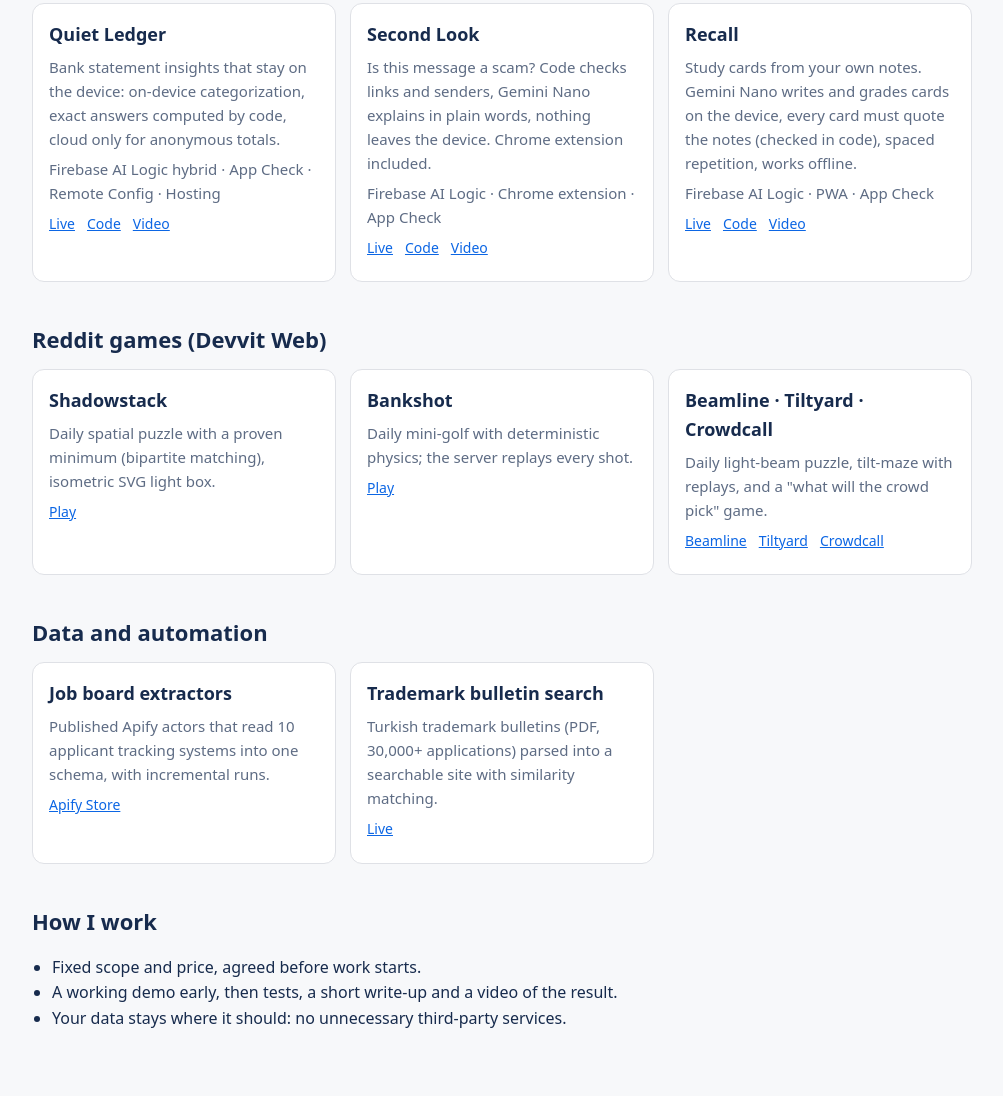
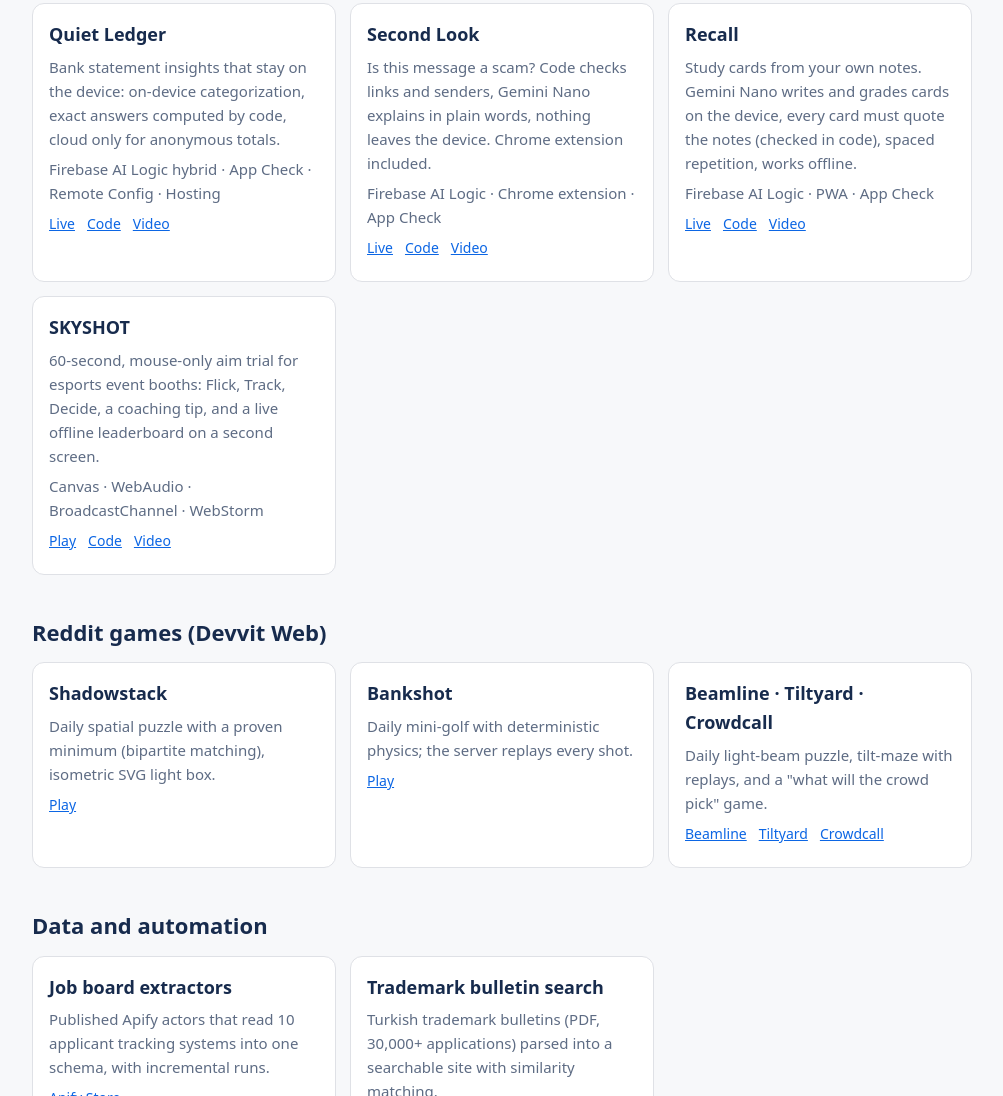
Before and after one commit to mertbatis/kronides-apps, a plain HTML site: page portfolio/index.html in a window 1280 px wide. Shown: the part 1991-3087 px from the top of the page, without its empty margins (138-1141 px from the left). Drawn offline with Linux system fonts and the light colour scheme.

Commit message:
Portfolio: add SKYSHOT
Co-Authored-By: Claude Opus 5.5 <noreply@anthropic.com>

```diff
--- a/portfolio/index.html
+++ b/portfolio/index.html
@@ -36,6 +36,7 @@ ul{padding-left:20px}</style></head><body><main>
 <div class="c"><h3>Quiet Ledger</h3><p>Bank statement insights that stay on the device: on-device categorization, exact answers computed by code, cloud only for anonymous totals.</p><p class="tags">Firebase AI Logic hybrid · App Check · Remote Config · Hosting</p><p class="links"><a href="https://quiet-ledger-c9fd6.web.app">Live</a><a href="https://github.com/mertbatis/quiet-ledger">Code</a><a href="https://youtu.be/cAjVbQ6VLTs">Video</a></p></div>
 <div class="c"><h3>Second Look</h3><p>Is this message a scam? Code checks links and senders, Gemini Nano explains in plain words, nothing leaves the device. Chrome extension included.</p><p class="tags">Firebase AI Logic · Chrome extension · App Check</p><p class="links"><a href="https://second-look-kronides.web.app">Live</a><a href="https://github.com/mertbatis/second-look">Code</a><a href="https://youtu.be/T9GBBByipck">Video</a></p></div>
 <div class="c"><h3>Recall</h3><p>Study cards from your own notes. Gemini Nano writes and grades cards on the device, every card must quote the notes (checked in code), spaced repetition, works offline.</p><p class="tags">Firebase AI Logic · PWA · App Check</p><p class="links"><a href="https://recall-kronides.web.app">Live</a><a href="https://github.com/mertbatis/recall">Code</a><a href="https://youtu.be/JLNyqoUVI58">Video</a></p></div>
+<div class="c"><h3>SKYSHOT</h3><p>60-second, mouse-only aim trial for esports event booths: Flick, Track, Decide, a coaching tip, and a live offline leaderboard on a second screen.</p><p class="tags">Canvas · WebAudio · BroadcastChannel · WebStorm</p><p class="links"><a href="https://mertbatis.github.io/skyshot/">Play</a><a href="https://github.com/mertbatis/skyshot">Code</a><a href="https://youtu.be/BTXg19kwHnc">Video</a></p></div>
 </div>
 
 <h2>Reddit games (Devvit Web)</h2>
```
